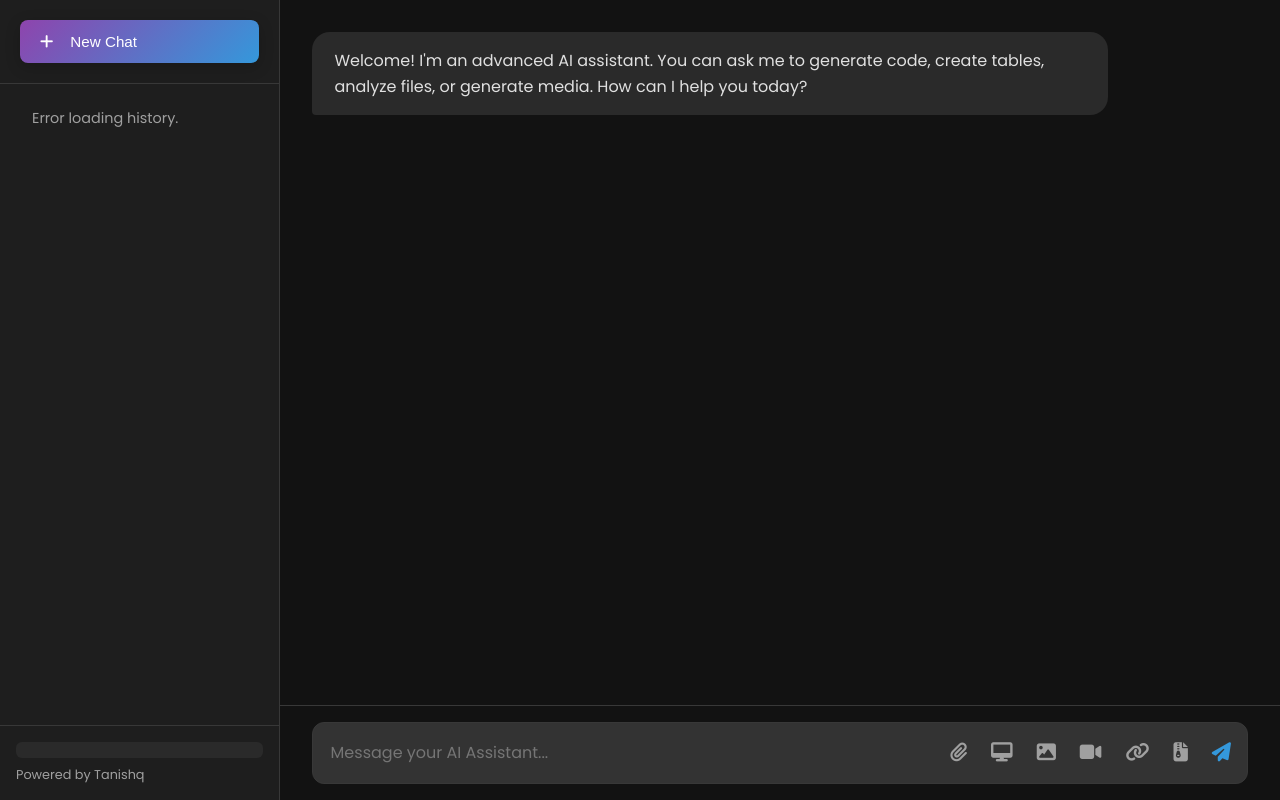
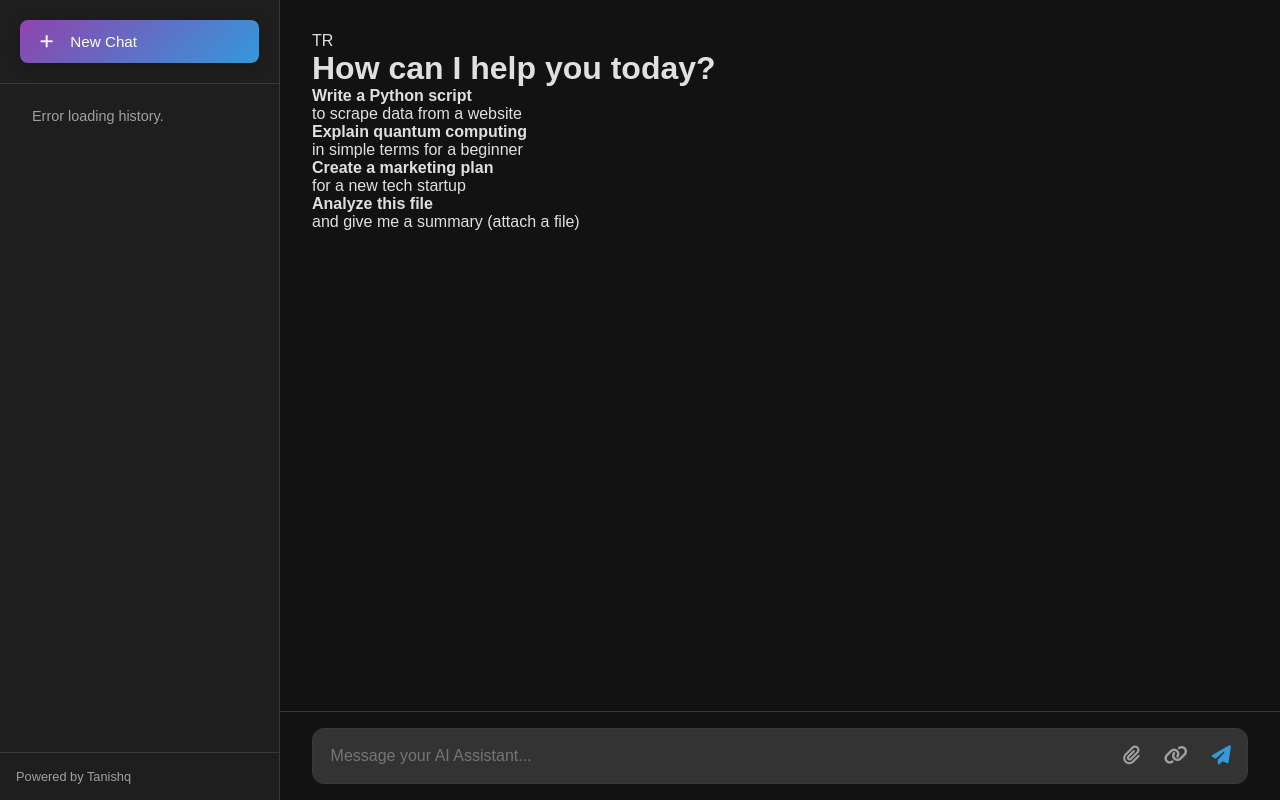
Before and after one commit to codertanishq14/tanishqravulaultraaiagenticbot, a Flask app: page / in a window 1280 px wide. Run offline with Flask 3, Linux system fonts and the light colour scheme; some libraries are stand-ins or nearby versions.

Commit message:
Update index.html

```diff
--- a/templates/index.html
+++ b/templates/index.html
@@ -1,19 +1,18 @@
-<!-- templates/index.html -->
+<!-- templates/index.html (Updated with Welcome Screen) -->
 <!DOCTYPE html>
 <html lang="en">
 <head>
     <meta charset="UTF-8">
     <meta name="viewport" content="width=device-width, initial-scale=1.0">
     <title>AI Services Chat</title>
-    <link rel="stylesheet" href="https://cdnjs.cloudflare.com/ajax/libs/highlight.js/11.9.0/styles/tomorrow-night-blue.min.css">
+    <link rel="stylesheet" href="https://cdnjs.cloudflare.com/ajax/libs/highlight.js/11.9.0/styles/github-dark.min.css">
     <link rel="stylesheet" href="{{ url_for('static', filename='css/style.css') }}">
-    <link rel="preconnect" href="https://fonts.googleapis.com">
-    <link rel="preconnect" href="https://fonts.gstatic.com" crossorigin>
-    <link href="https://fonts.googleapis.com/css2?family=Poppins:wght@300;400;500;700&display=swap" rel="stylesheet">
+    <link href="https://fonts.googleapis.com/css2?family=Inter:wght@300;400;500;600;700&display=swap" rel="stylesheet">
     <link rel="stylesheet" href="https://cdnjs.cloudflare.com/ajax/libs/font-awesome/6.4.0/css/all.min.css">
 </head>
 <body>
     <div class="chat-container">
+        <!-- Sidebar -->
         <aside class="sidebar">
             <div class="sidebar-header">
                 <button id="new-chat-btn" class="sidebar-button">
@@ -22,99 +21,76 @@
             </div>
             <nav class="chat-history">
                 <ul id="chat-history-list">
-                    <!-- Chat history items will be dynamically inserted here -->
+                    <!-- History items will be populated by JS -->
                 </ul>
             </nav>
             <div class="sidebar-footer">
-                <div id="user-id-manager"></div>
                 <span>Powered by Tanishq</span>
             </div>
         </aside>
 
+        <!-- Main Chat Window -->
         <main class="chat-window">
+            <!-- Header for mobile view -->
             <div class="mobile-header">
                 <button id="menu-toggle-btn" class="icon-button">
                     <i class="fas fa-bars"></i>
                 </button>
+                <h1 class="mobile-title">AI Assistant</h1>
             </div>
 
             <div id="message-container" class="message-container">
-                <div class="message bot-message">
-                    <div class="message-content">
-                        <p>Welcome! I'm an advanced AI assistant. You can ask me to generate code, create tables, analyze files, or generate media. How can I help you today?</p>
+                <!-- NEW: Welcome screen for new chats -->
+                <div id="welcome-screen" class="welcome-screen">
+                    <div class="logo">TR</div>
+                    <h1>How can I help you today?</h1>
+                    <div class="example-prompts">
+                        <div class="prompt-card">
+                            <h4>Write a Python script</h4>
+                            <p>to scrape data from a website</p>
+                        </div>
+                        <div class="prompt-card">
+                            <h4>Explain quantum computing</h4>
+                            <p>in simple terms for a beginner</p>
+                        </div>
+                        <div class="prompt-card">
+                            <h4>Create a marketing plan</h4>
+                            <p>for a new tech startup</p>
+                        </div>
+                        <div class="prompt-card">
+                            <h4>Analyze this file</h4>
+                            <p>and give me a summary (attach a file)</p>
+                        </div>
                     </div>
                 </div>
             </div>
 
+            <!-- Input Area -->
             <div class="input-area">
                 <div id="attachment-preview" class="attachment-preview"></div>
                 <form id="chat-form" class="chat-form">
                     <div class="input-wrapper">
-                        <textarea id="prompt-input" placeholder="Message your AI Assistant..." rows="1"></textarea>
-
-                        <button type="button" class="icon-button" id="file-attach-btn" title="Attach File"> <i class="fas fa-paperclip"></i> </button>
+                        <textarea id="prompt-input" placeholder="Message your AI Assistant..." rows="1" required></textarea>
+                        <button type="button" class="icon-button" id="file-attach-btn" title="Attach File">
+                            <i class="fas fa-paperclip"></i>
+                        </button>
                         <input type="file" id="file-input" style="display: none;">
-
-                        <button type="button" class="icon-button" id="screen-share-btn" title="Share Screen"> <i class="fas fa-desktop"></i> </button>
-                        <button type="button" class="icon-button" id="image-gen-btn" title="Generate Image"> <i class="fas fa-image"></i> </button>
-                        <button type="button" class="icon-button" id="video-gen-btn" title="Generate Video"> <i class="fas fa-video"></i> </button>
-                        <button type="button" class="icon-button" id="url-attach-btn" title="Attach URL"> <i class="fas fa-link"></i> </button>
-
-                        <button type="button" class="icon-button" id="large-file-attach-btn" title="Attach Very Large Files (PDF, Code, CSV, etc.)"> <i class="fas fa-file-zipper"></i> </button>
-                        <input type="file" id="large-file-input" style="display: none;" multiple>
-
-                        <button type="submit" class="icon-button send-btn" title="Send Message"> <i class="fas fa-paper-plane"></i> </button>
+                        <button type="button" class="icon-button" id="url-attach-btn" title="Attach URL">
+                            <i class="fas fa-link"></i>
+                        </button>
+                        <button type="submit" class="icon-button send-btn" title="Send Message">
+                            <i class="fas fa-paper-plane"></i>
+                        </button>
                     </div>
                 </form>
             </div>
         </main>
     </div>
 
+    <!-- Overlay for mobile sidebar -->
     <div id="sidebar-overlay"></div>
 
-    <div id="user-id-modal" class="modal-overlay">
-        <div class="modal-content">
-            <h3>Welcome! Secure Your Chat History</h3>
-            <p style="margin-bottom: 1rem; line-height: 1.5;">To keep your chats private, we use a unique User ID. Please generate a new one and <strong>save it somewhere safe.</strong> You'll need it to access your history on other devices or if you clear your browser data.</p>
-            <div id="user-id-display-area" style="display:none;">
-                <label>Your New User ID (Save this!):</label>
-                <div class="user-id-copy-wrapper">
-                    <input type="text" id="new-user-id-display" readonly>
-                    <button id="copy-user-id-btn" title="Copy ID"><i class="fas fa-copy"></i></button>
-                </div>
-                <p class="warning-text"><strong>Important:</strong> Copy and save this ID now. You will not be shown it again.</p>
-                <button id="confirm-user-id-saved-btn" class="modal-submit-btn">I have saved my ID, Continue</button>
-            </div>
-            <div id="user-id-choice-area">
-                 <button id="generate-user-id-btn" class="modal-submit-btn">Generate New User ID</button>
-                 <button id="existing-user-id-btn" class="sidebar-button" style="width: 100%; margin-top: 10px; text-align: center; background: var(--bg-tertiary-dark); border: 1px solid var(--border-color)">I Already Have an ID</button>
-            </div>
-            <div id="user-id-input-area" style="display:none;">
-                 <label for="existing-user-id-input">Enter your User ID:</label>
-                 <input type="text" id="existing-user-id-input" placeholder="Paste your User ID here">
-                 <button id="submit-existing-user-id-btn" class="modal-submit-btn" style="margin-top: 10px;">Load My Chats</button>
-            </div>
-        </div>
-    </div>
-    <div id="generation-modal" class="modal-overlay">
-        <div class="modal-content">
-            <button class="modal-close-btn">&times;</button>
-            <h3 id="modal-title">Generate Media</h3>
-            <form id="modal-form">
-                <div class="modal-form-group">
-                    <label for="modal-prompt">Description Prompt</label>
-                    <textarea id="modal-prompt" rows="3" placeholder="e.g., a photorealistic white siamese cat" required></textarea>
-                </div>
-                <div id="modal-num-images-group" class="modal-form-group">
-                    <label for="modal-num-images">Number of Images (1-4)</label>
-                    <input type="number" id="modal-num-images" value="1" min="1" max="4">
-                </div>
-                <input type="hidden" id="modal-type" value="">
-                <button type="submit" class="modal-submit-btn">Generate</button>
-            </form>
-        </div>
-    </div>
-
+    <!-- Scripts -->
     <script src="https://cdn.jsdelivr.net/npm/marked/marked.min.js"></script>
     <script src="https://cdnjs.cloudflare.com/ajax/libs/highlight.js/11.9.0/highlight.min.js"></script>
     <script src="{{ url_for('static', filename='js/script.js') }}"></script>
```
